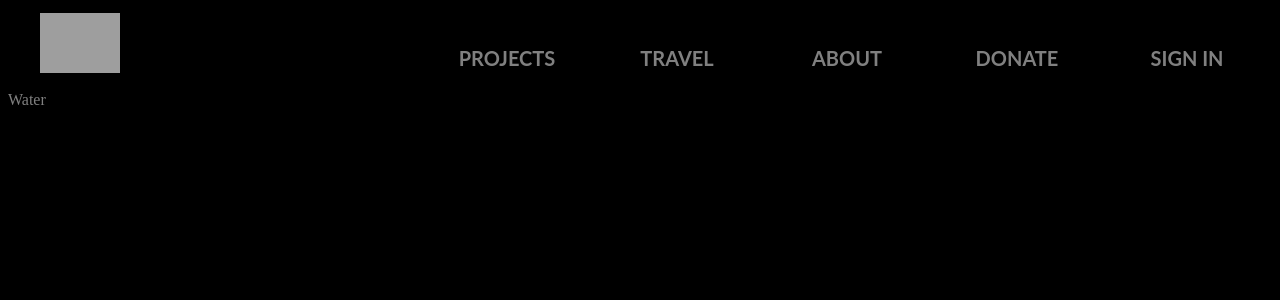
After one commit to saasbook/rishi, a Rails app: template app/views/committees/popup_partial.html.erb in a window 1280 px wide. The commit adds this page. Shown: the top 300 px of the page. Run offline with Rails 7, Linux system fonts and the light colour scheme; the template is opened without the code that fills it, so the values that code supplies are empty; style sheets or scripts are compiled from the project's sources; some libraries are stand-ins or nearby versions; grey boxes are pictures that could not be loaded.

Commit message:
popups enabled

```diff
--- a/app/models/ward.rb
+++ b/app/models/ward.rb
@@ -2,11 +2,14 @@ class Ward < ActiveRecord::Base
     has_many :committees
     has_many :coordinates
 
+
     def self.build_markers
+
       coordinates = Coordinate.all
       marker_hash = Gmaps4rails.build_markers(coordinates) do |coordinate, marker|
         marker.lat coordinate.lat
         marker.lng coordinate.lng
+        marker.infowindow "contentString"
       end
       return marker_hash
     end
--- /dev/null
+++ b/app/views/committees/_popup_partial.html.erb
@@ -0,0 +1 @@
+<%= link_to 'Water', "/committees/Water" %>
--- /dev/null
+++ b/app/views/committees/popup_partial.html.erb
@@ -0,0 +1 @@
+<%= link_to 'Water', "/committees/Water" %>
--- a/app/views/home/index.html.erb
+++ b/app/views/home/index.html.erb
@@ -30,5 +30,6 @@ handler.buildMap({ provider: mapOptions, internal: {id: 'map'}}, function(){
   handler.addMarkers(<%=raw @marker_hash.to_json %>);
   handler.addPolygons(<%=raw @regions.to_json%>,{strokeColor: '#FF0000', fillColor: '#FF0000'});
   handler.fitMapToBounds();
+
 });
 </script>
```
